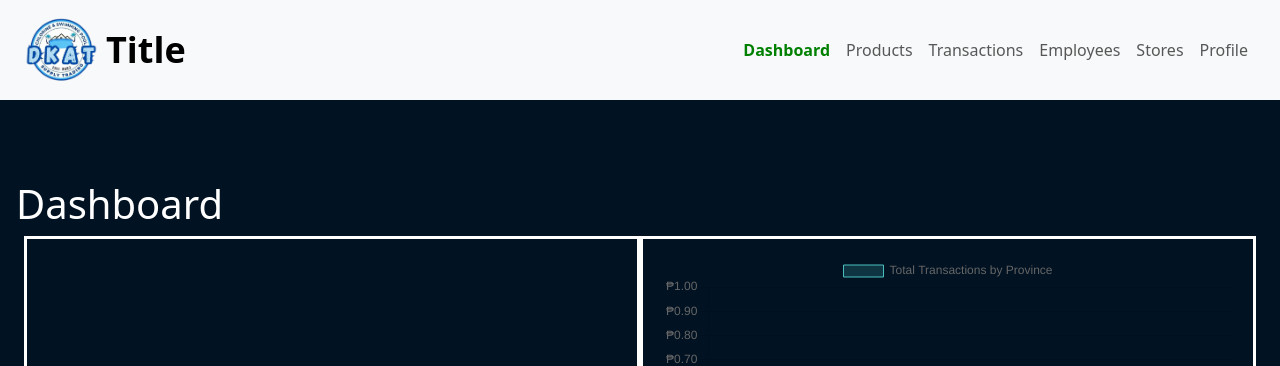
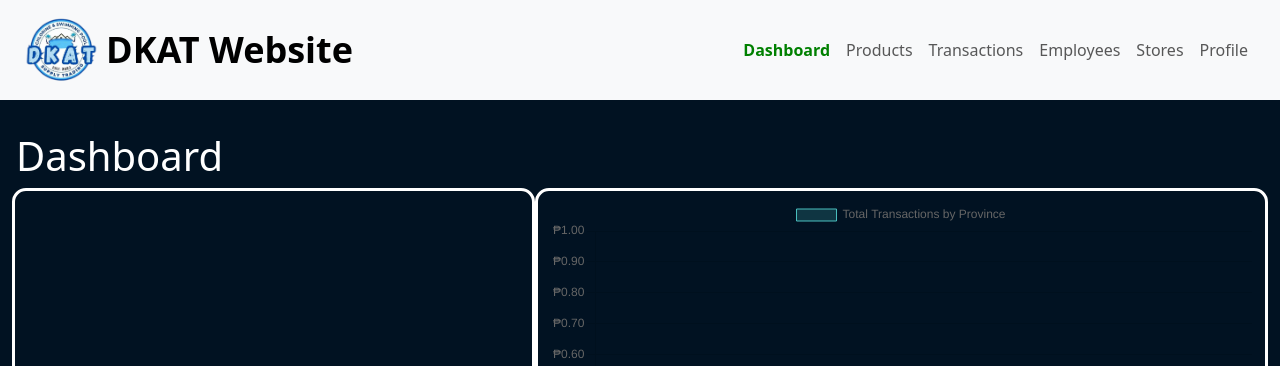
Before and after one commit to IvnnM/CAPSTONE, a PHP site: page /views/admin_view.php in a window 1280 px wide. Shown: the top 366 px of the page. Run offline with PHP 8.4, Linux system fonts and the light colour scheme; the visitor is signed in with stand-in values (Sample User, id 1); data that the repository does not hold is empty; some libraries are stand-ins or nearby versions.

Commit message:
header and graph title changes

```diff
--- a/includes/admin/header.php
+++ b/includes/admin/header.php
@@ -3,7 +3,7 @@
     <!-- Logo and Title -->
     <a class="navbar-brand d-flex align-items-center" href="#">
       <img src="../assets/images/logo.png" alt="Logo" width="74" height="74" class="d-inline-block align-text-mid">
-      <strong class="ms-2 custom-title">Title</strong>
+      <strong class="ms-2 custom-title">DKAT Website</strong>
     </a>
 
     <!-- Toggle button for mobile view -->
--- a/includes/customer/header.php
+++ b/includes/customer/header.php
@@ -3,7 +3,7 @@
     <!-- Logo and Title -->
     <a class="navbar-brand d-flex align-items-center" href="#">
       <img src="../assets/images/logo.png" alt="Logo" width="74" height="74" class="d-inline-block align-text-mid">
-      <strong class="ms-2 custom-title">Title</strong>
+      <strong class="ms-2 custom-title">DKAT Store</strong>
     </a>
 
     <!-- Toggle button for mobile view -->
--- a/modules/geographic_information_system/dashboard.php
+++ b/modules/geographic_information_system/dashboard.php
@@ -26,7 +26,7 @@
         body {
             color: white;
         }
-        .p-3 {
+        .p-2 {
             padding: 1rem;
         }
         #map {
@@ -35,6 +35,7 @@
         }
         .col-6, .col-12 {
             border: solid white;
+            border-radius: 14px;
         }
         .dropdown-container {
             margin-bottom: 10px;
@@ -43,24 +44,27 @@
 </head>
 <body>
 
-<div class="container-fluid text-center">
+<div class="container-fluid text-center p-0">
 
   <div class="row g-2">
 
     <!-- Two columns at the top -->
-    <div class="col-md-6 col-12">
-      <div class="p-3"></div> <!-- Left side: blank -->
+    <div class="col-md-5 col-12">
+      <div class="p-2"></div> <!-- Left side: blank -->
     </div>
-    <div class="col-md-6 col-12">
-      <div class="p-3">
+    <div class="col-md-7 col-12">
+      <div class="p-2">
         <canvas id="allTransactionsChart" width="400px" height="200px"></canvas> <!-- Right side: All Transactions Chart -->
       </div>
     </div>
 
     <!-- Two columns in the middle -->
     <div class="col-md-7 col-12">
-      <div class="p-3">
+      <div class="p-2">
         <!-- Map container with two rows -->
+        <label>CALABARZON</label>
+        <div id="map" style="height: 450px; border-radius: 12px;"></div> <!-- Map -->
+
         <div>
           <!-- Dropdowns for Province and City -->
           <div class="dropdown-container">
@@ -76,11 +80,11 @@
             </select>
           </div>
         </div>
-        <div id="map" style="height: 400px;"></div> <!-- Map -->
+
       </div>
     </div>
     <div class="col-md-5 col-12">
-      <div class="p-3">
+      <div class="p-2">
         <div>
           <div class="dropdown-container">
             <label for="year">Select Year:</label>
@@ -96,7 +100,7 @@
 
     <!-- One column at the bottom -->
     <div class="col-12">
-      <div class="p-3">
+      <div class="p-2">
 
       </div>
     </div>
--- a/modules/geographic_information_system/js/charts/total_transactions_line_graph.js
+++ b/modules/geographic_information_system/js/charts/total_transactions_line_graph.js
@@ -97,9 +97,9 @@ function renderTotalTransactionsLineGraph(year) {
 
                 // Update chart title dynamically only if a year is selected
                 if (year) {
-                    transactionsChart.options.plugins.title.text = `Annual income for ${selectedProvince} in ${year}`;
+                    transactionsChart.options.plugins.title.text = `Total Revenue for ${selectedProvince} in ${year}`;
                 } else {
-                    transactionsChart.options.plugins.title.text = ` Total Revenue Over Time`; // Without year
+                    transactionsChart.options.plugins.title.text = `Overall Revenue`; // Without year
                 }
 
                 transactionsChart.update();
--- a/modules/geographic_information_system/js/map/gis_map.js
+++ b/modules/geographic_information_system/js/map/gis_map.js
@@ -1,36 +1,44 @@
 document.addEventListener('DOMContentLoaded', function () {
     const provinceDropdown = document.getElementById('province');
     const cityDropdown = document.getElementById('city');
-    const map = L.map('map').setView([15.0, 121.0], 7); // Updated to focus on Luzon with a zoom level of 7
+
+    // Focus map on Calabarzon
+    const map = L.map('map').setView([14.1, 121.5], 9); // Centered around Calabarzon region
+
     let markers = [];
     let citiesData = [];
 
     // Initialize the map layer
     L.tileLayer('https://{s}.tile.openstreetmap.org/{z}/{x}/{y}.png').addTo(map);
 
-    // Define bounds for Luzon
-    const southWest = L.latLng(12.0, 119.0); // Southernmost part of Luzon
-    const northEast = L.latLng(19.0, 126.0); // Northernmost part of Luzon
+    // Define bounds for Calabarzon
+    const southWest = L.latLng(13.5, 120.0); // Southern part of Calabarzon
+    const northEast = L.latLng(14.9, 123.0); // Northern part of Calabarzon
     const bounds = L.latLngBounds(southWest, northEast);
 
-    // Set max bounds for the map to only show Luzon
+    // Set max bounds for the map to only show Calabarzon
     map.setMaxBounds(bounds);
-    map.fitBounds(bounds); // Ensure the map is centered and fits within Luzon bounds
+    map.fitBounds(bounds); // Ensure the map is centered and fits within Calabarzon bounds
 
     // Fetch location data for dropdowns
     fetch('../includes/get_location_data.php')
         .then(response => response.json())
         .then(data => {
-            // Populate the Province dropdown
-            populateProvinceDropdown(data.provinces, provinceDropdown);
+            // Filter provinces to only show Calabarzon (Cavite, Laguna, Batangas, Rizal, Quezon)
+            const calabarzonProvinces = data.provinces.filter(province =>
+                ['Cavite', 'Laguna', 'Batangas', 'Rizal', 'Quezon'].includes(province.Province)
+            );
+
+            // Populate the Province dropdown with Calabarzon provinces
+            populateProvinceDropdown(calabarzonProvinces, provinceDropdown);
             citiesData = data.cities;
 
-            // Render total transactions bar graph for all provinces by default
+            // Render total transactions bar graph for Calabarzon provinces by default
             renderTotalTransactionsBarGraph();
 
-            // Initialize transactions chart with default province
-            if (data.provinces.length > 0) {
-                const defaultProvince = data.provinces[0].Province;
+            // Initialize transactions chart with default Calabarzon province
+            if (calabarzonProvinces.length > 0) {
+                const defaultProvince = calabarzonProvinces[0].Province;
                 renderTotalTransactionsLineGraph(defaultProvince);
             }
 
--- a/views/admin_view.php
+++ b/views/admin_view.php
@@ -25,7 +25,6 @@ if (isset($_SESSION['AdminID'])) {
 <body>
 
   <?php include("../includes/admin/header.php"); ?>
-  <br><br>
 
   <div class="page p-3 mt-3 mb-3" id="Overview">
       <h1>Dashboard</h1>
@@ -177,10 +176,10 @@ if (isset($_SESSION['AdminID'])) {
         <div class="row">
             <div class="col-md-3 mb-3">
                 <a href="../modules/inventory_management_system/user_management/admin/admin_update.php" class="text-decoration-none">
-                <div class="card p-4 d-flex flex-row align-items-start" style="max-width: 700px;">
+                <div class="card p-4 d-flex flex-row align-items-start" style="width: 300px;">
                     <div class="me-3">
                         <!-- Icon for User Image -->
-        <i class="bi bi-person-circle" style="font-size: 80px; color: #007bff;"></i>
+                        <i class="bi bi-person-circle" style="font-size: 80px;"></i>
                     </div>
                     <div>
                         <h4 class="card-title mb-3" style="margin: 0; text-align: left;"><strong><?php echo htmlspecialchars($_SESSION['AdminRole']); ?></strong>
@@ -195,7 +194,7 @@ if (isset($_SESSION['AdminID'])) {
       </div>
   </div>
 
-  <br><br>
+  <br><br><br>
   <script src="../assets/js/navbar.js"></script>
   <?php include("../includes/admin/footer.php"); ?>
 
--- a/views/customer_view.php
+++ b/views/customer_view.php
@@ -25,6 +25,7 @@ include("../config/database.php");
 <body>
 
   <?php include("../includes/customer/header.php"); ?>
+
   <div class="page p-3 mt-3 mb-3" id="Overview">
       <h1>All Products Available</h1>
       <?php include("../modules/sales_management_system/transaction/available_product.php"); ?>
@@ -69,7 +70,7 @@ include("../config/database.php");
   </div>
 
 
-  <br><br>
+  <br><br><br>
   <script src="../assets/js/navbar.js"></script>
   <?php include("../includes/customer/footer.php"); ?>
 
```
Lines whose indentation alone changed are shown as unchanged.
